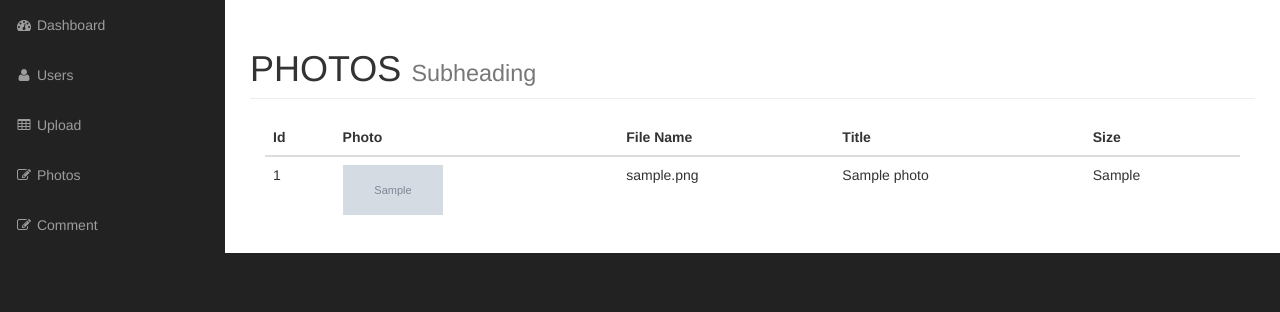
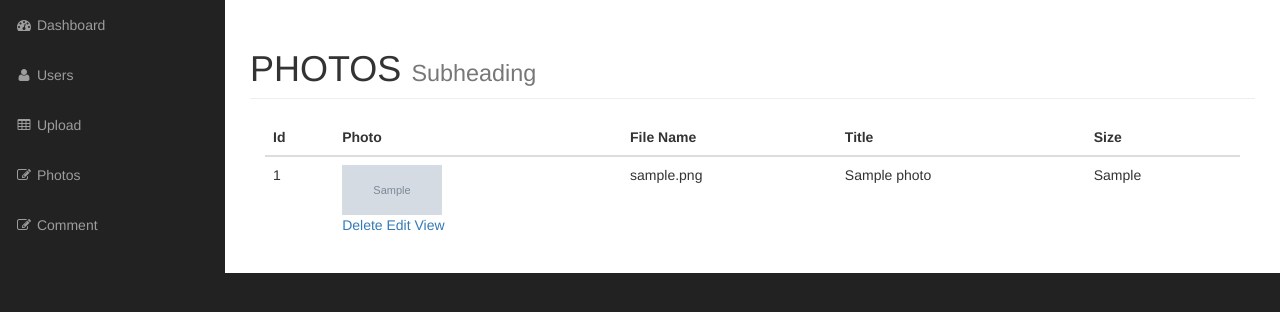
Before and after one commit to Lefagana/oop-php, a PHP site: page /oop/admin/photos.php in a window 1280 px wide. Shown: the part 51-363 px from the top of the page. Run offline with PHP 8.4, Linux system fonts and the light colour scheme; the visitor is signed in with stand-in values (Sample User, id 1); tables that the repository leaves empty or names only in its code hold one stand-in row (values such as "Sample post"); grey boxes marked "Sample" are stand-in pictures; grey boxes labelled with a size stand in for pictures from a placeholder-image service; some libraries are stand-ins or nearby versions.

Commit message:
Delete photo in admin dashboard

```diff
--- a/admin/api.php
+++ b/admin/api.php
@@ -3,7 +3,7 @@
 $curl = curl_init();
 
 curl_setopt_array($curl, [
- CURLOPT_URL => "http://localhost/oop-php/admin/apis/user",
+    CURLOPT_URL => "http://localhost/oop/gallery/admin/apis/user",
     CURLOPT_RETURNTRANSFER => true,
     CURLOPT_ENCODING => "",
     CURLOPT_MAXREDIRS => 10,
--- a/admin/includes/admin_content.php
+++ b/admin/includes/admin_content.php
@@ -15,7 +15,8 @@
 // $user->password = "Edwin1234";
 // $user->email = "Edwin@gmail.com";
 // $user->create();
-
+$user = Photo::find_byId(4);
+echo $user->filename;
 // $photos = Photo::find_all();
 // foreach ($photos as $photo) {
 //     echo $photo->title;
--- a/admin/includes/db_object.php
+++ b/admin/includes/db_object.php
@@ -101,7 +101,7 @@ class Db_object
         return (mysqli_affected_rows($database->connection) == 1) ? true : false;
     }
 
-    public function delete_user()
+    public function delete()
     {
         global $database;
         $sql = "DELETE FROM " . static::$db_tbl . " WHERE id = '{$database->escape_string($this->id)}' LIMIT 1";
--- a/admin/includes/header.php
+++ b/admin/includes/header.php
@@ -12,7 +12,7 @@
     <meta name="description" content="">
     <meta name="author" content="">
 
-    <title>SB Admin - Bootstrap Admin Template</title>
+    <title>PHOTO GALLERY</title>
 
     <!-- Bootstrap Core CSS -->
     <link href="css/bootstrap.min.css" rel="stylesheet">
--- a/admin/includes/photo.php
+++ b/admin/includes/photo.php
@@ -2,7 +2,7 @@
 class Photo extends Db_object
 {
     protected static $db_tbl = "photos";
-    protected static $db_tbl_fields = array('title', 'description', 'filename', 'type', 'size');
+    protected static $db_tbl_fields = array('id', 'title', 'description', 'filename', 'type', 'size');
     public $id;
     public $title;
     public $description;
@@ -77,4 +77,14 @@ class Photo extends Db_object
 
         }
     }
+
+    public function delete_photo()
+    {
+        if ($this->delete()) {
+            $target_path = SITE_ROOT . DS . 'admin' . DS . $this->picturePath();
+            return unlink($target_path) ? true : false;
+        } else {
+            return false;
+        }
+    }
 }
--- a/admin/photos.php
+++ b/admin/photos.php
@@ -2,7 +2,6 @@
 <?php if (!$session->isSignIn()) {redirect("login.php");}?>
 <?php
 $photos = Photo::find_all();
-// echo $photo->description;
 
 ?>
 <!-- Navigation -->
@@ -42,7 +41,13 @@ foreach ($photos as $photo):
 ?>
                             <tr>
                                 <td><?php echo $photo->id ?></td>
-                                <td><img src="<?php echo $photo->picturePath() ?>" width="100" height="50"> </td>
+                                <td><img src="<?php echo $photo->picturePath() ?>" width="100" height="50">
+                                    <div class="pictures_link">
+                                        <a href="delete_photo.php/?id=<?php echo $photo->id ?>">Delete</a>
+                                        <a href="edit.php?id=<?php echo $photo->id ?>">Edit</a>
+                                        <a href="view.php?id=<?php echo $photo->id ?>">View</a>
+                                    </div>
+                                </td>
                                 <td><?php echo $photo->filename ?></td>
                                 <td><?php echo $photo->title ?></td>
                                 <td><?php echo $photo->size ?></td>
```
Also changed, not shown: admin/delete_photo.php (added, +18 -0 lines), admin/apis/index.php (indentation only), admin/images/_large_image_4.jpg (added), admin/images/images_2.jpg (added), admin/images/kwaricom.png (deleted). Lines whose indentation alone changed are shown as unchanged.
